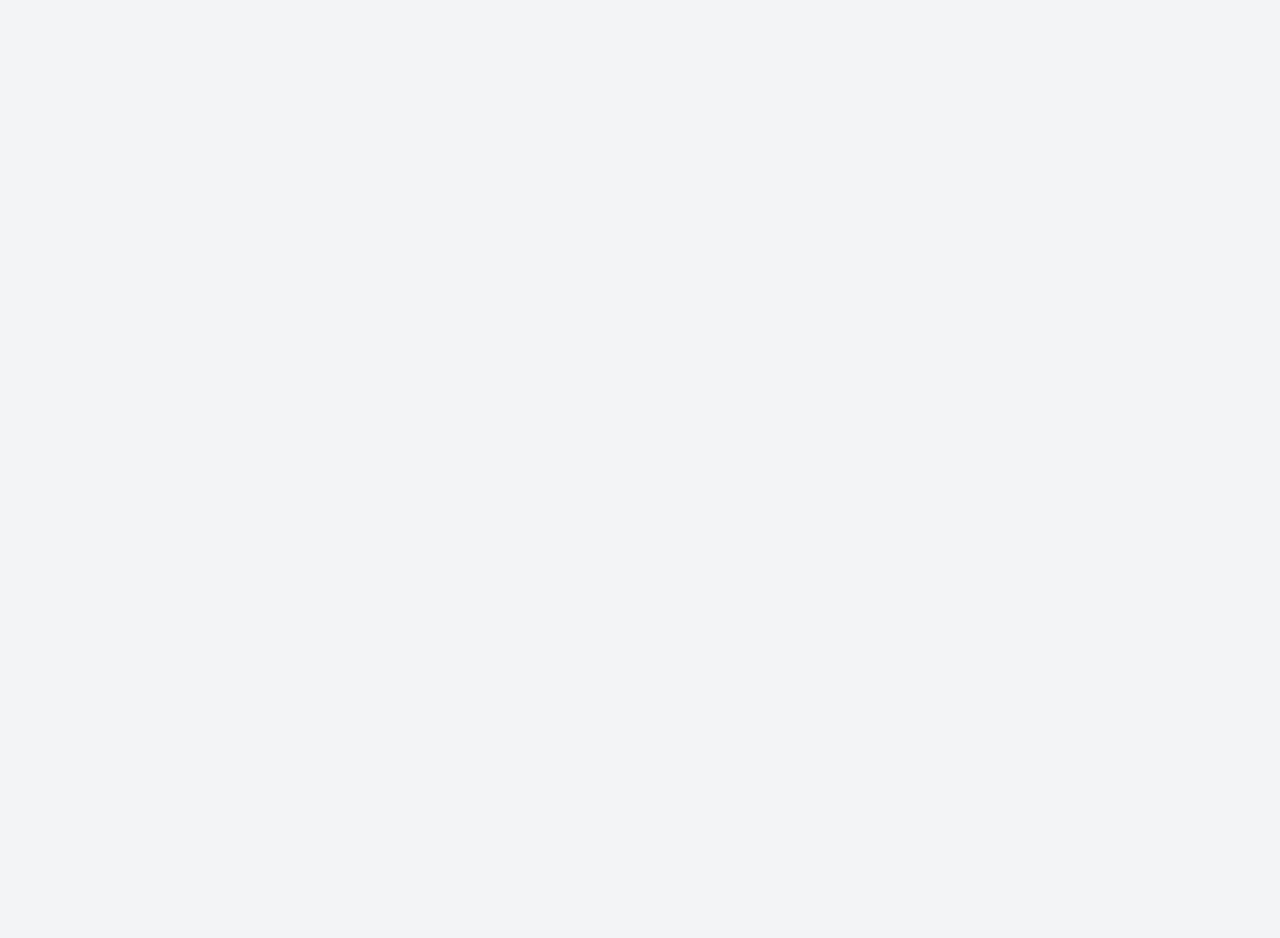
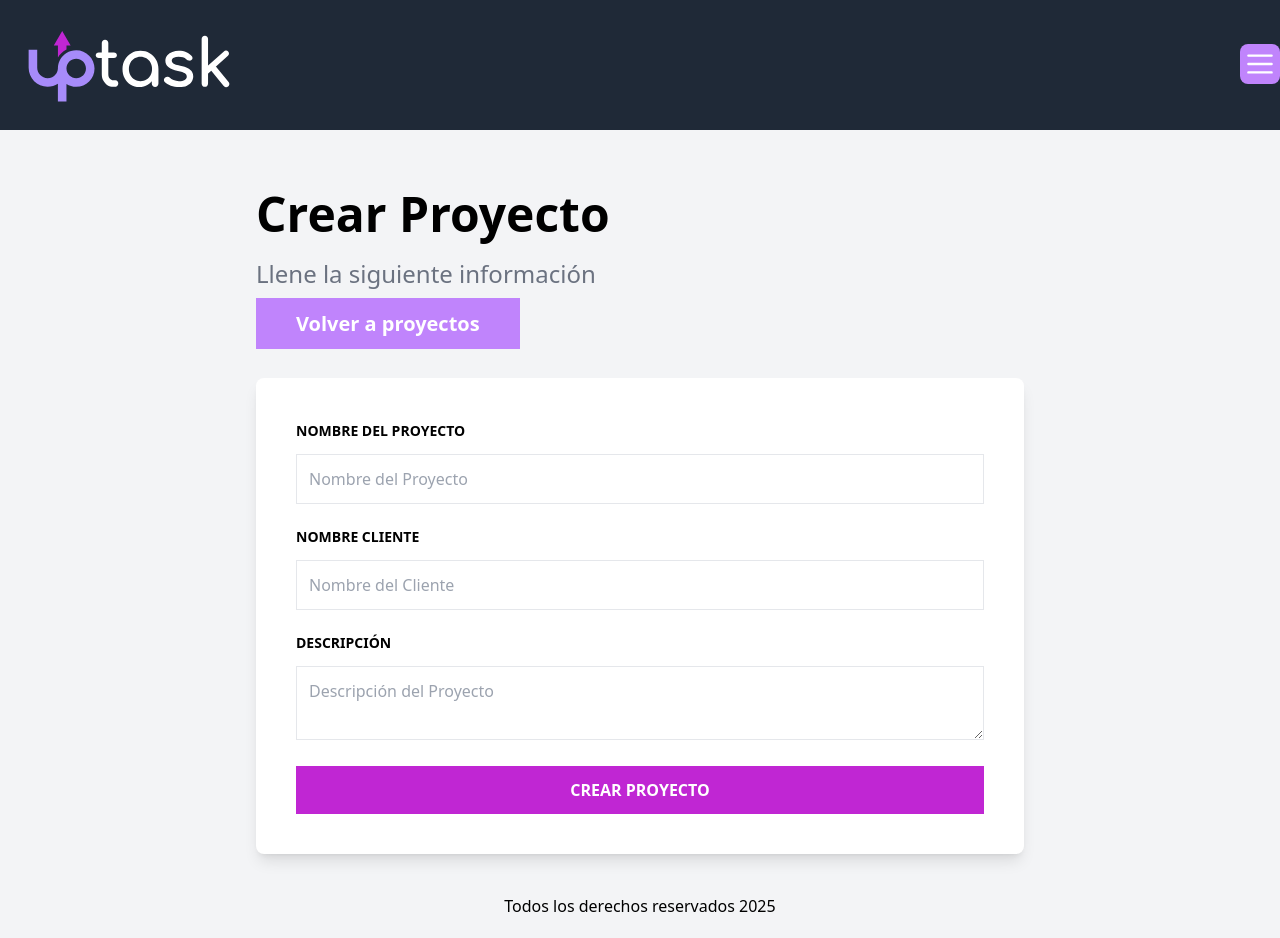
Before and after one commit to caaz160782/front_mern, a React (Vite) app: page /projects/create in a window 1280 px wide. Before the commit this address had no page. Before the commit the page ends 800 px from the top, so only its background shows below. Built offline with nearby package versions, Linux system fonts and the light colour scheme.

Commit message:
form create projects

```diff
--- a/package.json
+++ b/package.json
@@ -14,6 +14,7 @@
     "@heroicons/react": "^2.1.5",
     "react": "^18.3.1",
     "react-dom": "^18.3.1",
+    "react-hook-form": "^7.53.1",
     "react-router-dom": "^6.27.0"
   },
   "devDependencies": {
--- /dev/null
+++ b/src/components/ErrorMessage.tsx
@@ -0,0 +1,7 @@
+const ErrorMessage = ({children}:{children:React.ReactNode}) => {
+  return (
+    <div className='text-center my-4 bg-red-100 text-red-600 font-bold p-3 uppercase text-sm'>{children}</div>
+  )
+}
+
+export default ErrorMessage
--- /dev/null
+++ b/src/components/projects/ProjectForm.tsx
@@ -0,0 +1,78 @@
+import { UseFormRegister,FieldErrors } from "react-hook-form"
+import ErrorMessage from "../ErrorMessage"
+
+
+type ProjectFormProps={
+    register: UseFormRegister<{
+        projectName: string;
+        clientName: string;
+        description: string;
+    }>
+    errors: FieldErrors<{
+        projectName: string;
+        clientName: string;
+        description: string;
+    }>
+}
+
+export default function ProjectForm({register,errors}:ProjectFormProps) {
+    return (
+        <>
+            <div className="mb-5 space-y-3">
+                <label htmlFor="projectName" className="text-sm uppercase font-bold">
+                    Nombre del Proyecto
+                </label>
+                <input
+                    id="projectName"
+                    className="w-full p-3  border border-gray-200"
+                    type="text"
+                    placeholder="Nombre del Proyecto"
+                    {...register("projectName", {
+                        required: "El Titulo del Proyecto es obligatorio",
+                    })}
+                />
+
+                {errors.projectName && (
+                    <ErrorMessage>{errors.projectName.message}</ErrorMessage>
+                )}
+            </div>
+
+            <div className="mb-5 space-y-3">
+                <label htmlFor="clientName" className="text-sm uppercase font-bold">
+                    Nombre Cliente
+                </label>
+                <input
+                    id="clientName"
+                    className="w-full p-3  border border-gray-200"
+                    type="text"
+                    placeholder="Nombre del Cliente"
+                    {...register("clientName", {
+                        required: "El Nombre del Cliente es obligatorio",
+                    })}
+                />
+
+                {errors.clientName && (
+                    <ErrorMessage>{errors.clientName.message}</ErrorMessage>
+                )}
+            </div>
+
+            <div className="mb-5 space-y-3">
+                <label htmlFor="description" className="text-sm uppercase font-bold">
+                    Descripción
+                </label>
+                <textarea
+                    id="description"
+                    className="w-full p-3  border border-gray-200"
+                    placeholder="Descripción del Proyecto"
+                    {...register("description", {
+                        required: "Una descripción del proyecto es obligatoria"
+                    })}
+                />
+
+                {errors.description && (
+                    <ErrorMessage>{errors.description.message}</ErrorMessage>
+                )}
+            </div>
+        </>
+    )
+}
--- a/src/router.tsx
+++ b/src/router.tsx
@@ -1,6 +1,8 @@
 import {BrowserRouter, Routes, Route} from 'react-router-dom'
 import AppLayout from '@/layouts/AppLayout'
 import DashboardView from '@/views/DashboardView'
+import CreateProjectView from './views/projects/CreateProjectView'
+
 
 export default function Router(){
     return(
@@ -8,6 +10,7 @@
             <Routes>
                 <Route element={<AppLayout/>}>
                     <Route path='/' element={<DashboardView/>} index />
+                    <Route path='/projects/create' element={<CreateProjectView/>}  />
                 </Route>
             </Routes>
         </BrowserRouter>
--- a/src/views/DashboardView.tsx
+++ b/src/views/DashboardView.tsx
@@ -1,7 +1,18 @@
+import { Link } from "react-router-dom"
 
 const DashboardView = () => {
   return (
-    <div>DashboardView</div>
+    <>
+    <h1 className="text-5xl font-black">Mis proyectos</h1>
+    <p className="text-2xl font-light text-gray-500 mt-5">Maneja y administra tus proyectos</p>
+    <nav className="my-5">
+      <Link className="bg-purple-400 hover:bg-purple-500 px-10 py-3 text-white text-xl font-bold cursor-pointer transition-colors"
+            to='/projects/create'
+      >
+          Nuevo Proyecto
+      </Link>
+     </nav>
+    </>
   )
 }
 
--- /dev/null
+++ b/src/views/projects/CreateProjectView.tsx
@@ -0,0 +1,48 @@
+import ProjectForm from "@/components/projects/ProjectForm"
+import { useForm } from "react-hook-form"
+import { Link } from "react-router-dom"
+
+const CreateProjectView = () => {
+
+    const initialValues={
+        projectName :'',
+        clientName  :'',
+        description :''
+    }
+    const {register,handleSubmit,formState:{errors}}=useForm({defaultValues:initialValues})
+
+    const handleForm =(data: any)=>{
+        console.log(data)
+    }
+    return (
+        <>
+        <div className="max-w-3xl mx-auto">
+        <h1 className="text-5xl font-black">Crear Proyecto</h1>
+        <p className="text-2xl font-light text-gray-500 mt-5">Llene la siguiente información</p>
+        <nav className="my-5">
+          <Link className="bg-purple-400 hover:bg-purple-500 px-10 py-3 text-white text-xl font-bold cursor-pointer transition-colors"
+                to='/'
+          >
+             Volver a proyectos
+          </Link>
+         </nav>
+         <form className="mt-10 bg-white shadow-lg p-10 rounded-lg"
+                onSubmit={handleSubmit(handleForm)}
+                noValidate
+         >
+            <ProjectForm
+                register={register}
+                errors={errors}
+            />
+             <input
+                type='submit'
+                value='Crear Proyecto'
+                className="bg-fuchsia-600 hover:bg-fuchsia-700 w-full p-3 text-white uppercase font-bold cursor-pointer transition-colors"
+             />
+         </form>
+         </div>
+        </>
+      )
+}
+
+export default CreateProjectView
```
Also changed, not shown: 1 other file (tests, documents, lock files or other folders).
